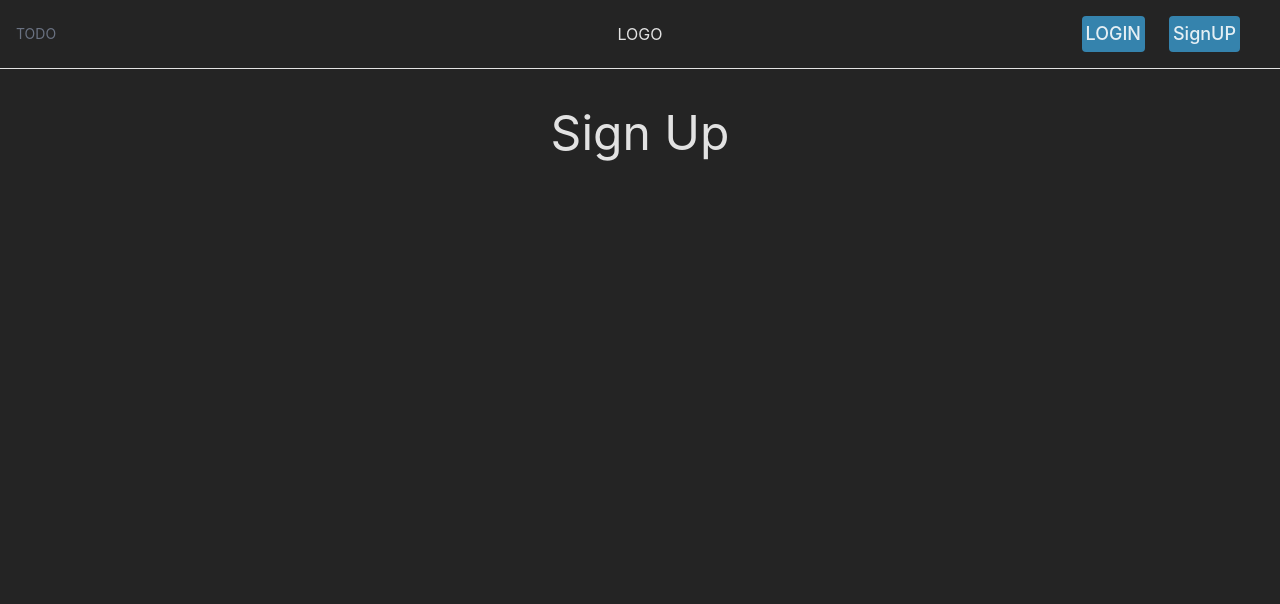
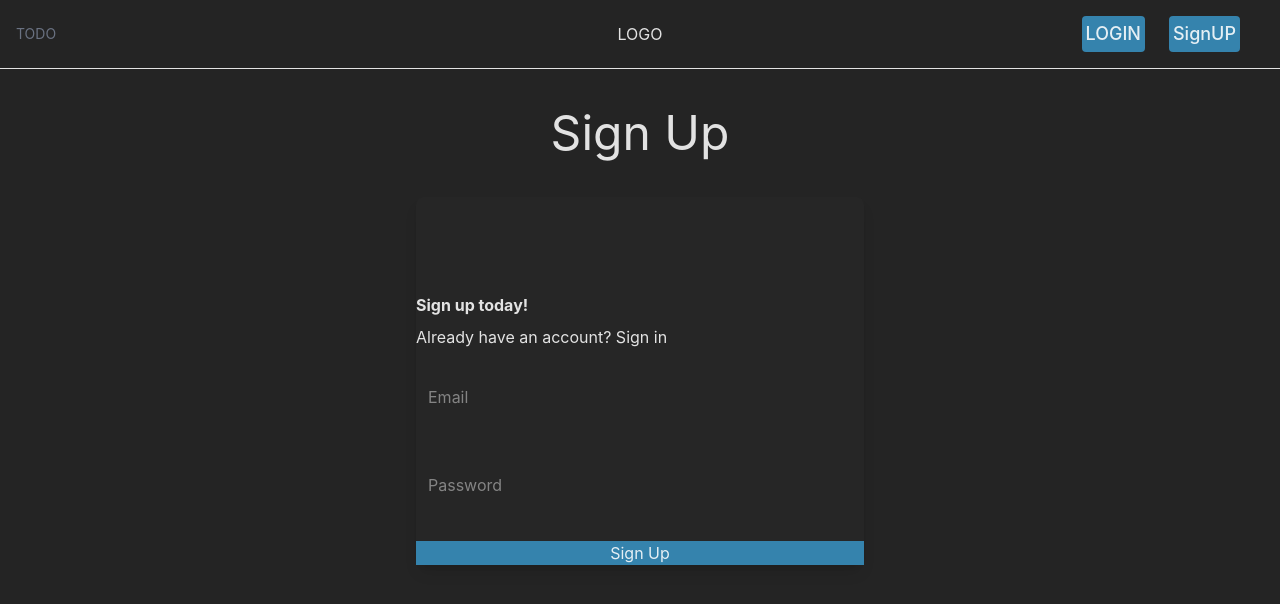
Before and after one commit to repsacl/repsac, a React (Vite) app in the folder Supabase-Todo/: page /signup in a window 1280 px wide. Shown: the top 604 px of the page. Built offline with nearby package versions, Linux system fonts and the light colour scheme.

Commit message:
adding login and signup ui

```diff
--- a/Supabase-Todo/src/Pages/Login.jsx
+++ b/Supabase-Todo/src/Pages/Login.jsx
@@ -1,4 +1,5 @@
 import { useState } from 'react'
+import { Link } from "react-router-dom"
 
 import '../App.css'
 
@@ -7,6 +8,42 @@ function Login() {
   return (
     <>
         <h1 className="text-5xl text-center m-10">Login</h1>
+
+        <div>
+      {/* <form onSubmit={handleSignUp} className="max-w-md m-auto pt-24"> */}
+      <form className="max-w-md m-auto pt-24 shadow-lg rounded-lg bg-neutral-800 ">
+        <h2 className="font-bold pb-2">Login</h2>
+        <p>
+          Forgot password? <Link to="/">Click here</Link>
+        </p>
+        <div className="flex flex-col py-4">
+          <input
+            // onChange={(e) => setEmail(e.target.value)}
+            className="p-3 mt-2"
+            type="email"
+            name="email"
+            id="email"
+            placeholder="Email"
+          />
+        </div>
+        <div className="flex flex-col py-4">
+          <input
+            // onChange={(e) => setPassword(e.target.value)}
+            className="p-3 mt-2"
+            type="password"
+            name="password"
+            id="password"
+            placeholder="Password"
+          />
+        </div>
+        {/* <button type="submit" disabled={loading} className="w-full mt-4">
+          Sign Up
+        </button> */}
+        <button type="submit" className="w-full mt-4">
+          Sign Up
+        </button>
+      </form>
+    </div>
     </>
   )
 }
--- a/Supabase-Todo/src/Pages/SignUp.jsx
+++ b/Supabase-Todo/src/Pages/SignUp.jsx
@@ -1,4 +1,5 @@
 import { useState } from 'react'
+import { Link } from "react-router-dom"
 
 import '../App.css'
 
@@ -7,6 +8,42 @@ function SignUp() {
   return (
     <>
         <h1 className="text-5xl text-center m-10">Sign Up</h1>
+
+        <div>
+      {/* <form onSubmit={handleSignUp} className="max-w-md m-auto pt-24"> */}
+      <form className="max-w-md m-auto pt-24 shadow-lg rounded-lg bg-neutral-800 ">
+        <h2 className="font-bold pb-2">Sign up today!</h2>
+        <p>
+          Already have an account? <Link to="/">Sign in</Link>
+        </p>
+        <div className="flex flex-col py-4">
+          <input
+            // onChange={(e) => setEmail(e.target.value)}
+            className="p-3 mt-2"
+            type="email"
+            name="email"
+            id="email"
+            placeholder="Email"
+          />
+        </div>
+        <div className="flex flex-col py-4">
+          <input
+            // onChange={(e) => setPassword(e.target.value)}
+            className="p-3 mt-2"
+            type="password"
+            name="password"
+            id="password"
+            placeholder="Password"
+          />
+        </div>
+        {/* <button type="submit" disabled={loading} className="w-full mt-4">
+          Sign Up
+        </button> */}
+        <button type="submit" className="w-full mt-4">
+          Sign Up
+        </button>
+      </form>
+    </div>
     </>
   )
 }
```
